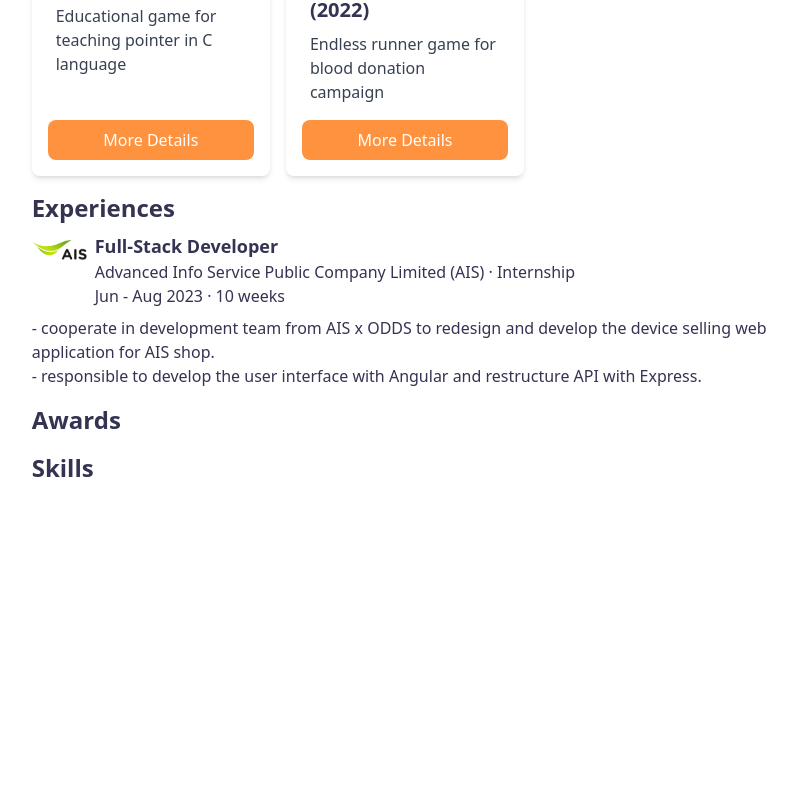
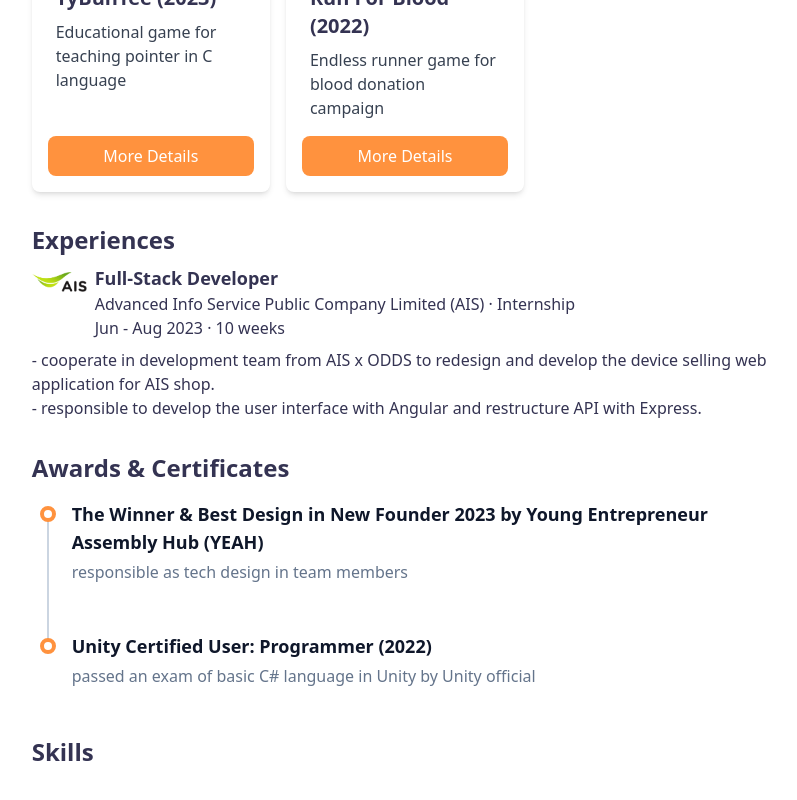
Before and after one commit to Napat-Edu/portfolio, a React (Vite) app: page / in a window 1280 px wide. Shown: the part 936-1736 px from the top of the page, without its empty margins (235-1032 px from the left). Before the commit the page ends 1436 px from the top, so only its background shows below. Built offline with nearby package versions, Linux system fonts and the light colour scheme.

Commit message:
set up timeline section

```diff
--- a/src/App.tsx
+++ b/src/App.tsx
@@ -1,4 +1,5 @@
 import Card from "./components/Card"
+import Timeline from "./components/Timeline"
 
 function App() {
 
@@ -18,44 +19,39 @@
         </div>
       </section>
 
-      <section className="w-7/12 mx-auto my-4">
+      <section className="w-7/12 mx-auto my-8">
         <h2 className="font-bold text-2xl">Projects</h2>
         <div className="grid grid-cols-3 grid-rows-2 gap-4 my-2">
           <Card
             title="Compath (now)"
             description="Web-app with resume classification for CPE students to recommend their career path"
             bannerImage="compath-banner.png"
-          >
-          </Card>
+          />
           <Card
             title="Haunted Story (2023)"
             description="Web-app for associate with storytelling game in real life"
             bannerImage="haunted-story-banner.png"
-          >
-          </Card>
+          />
           <Card
             title="Overvoice (2022)"
             description="Entertainment Dubbing App for blind person (Android)"
             bannerImage="overvoice-banner.png"
-          >
+          />
 
-          </Card>
           <Card
             title="TyBunTee (2023)"
             description="Educational game for teaching pointer in C language"
             bannerImage="tybuntee-banner.png"
-          >
-          </Card>
+          />
           <Card
             title="Run For Blood (2022)"
             description="Endless runner game for blood donation campaign"
             bannerImage="overvoice-banner.png"
-          >
-          </Card>
+          />
         </div>
       </section>
 
-      <section className="w-7/12 mx-auto my-4">
+      <section className="w-7/12 mx-auto my-8">
         <h2 className="font-bold text-2xl">Experiences</h2>
         <div className="flex flex-col mt-2">
 
@@ -76,11 +72,21 @@
         </div>
       </section>
 
-      <section className="w-7/12 mx-auto my-4">
-        <h2 className="font-bold text-2xl">Awards</h2>
+      <section className="w-7/12 mx-auto my-8">
+        <h2 className="font-bold text-2xl">Awards & Certificates</h2>
+        <div className="-my-2">
+          <Timeline
+            title="The Winner & Best Design in New Founder 2023 by Young Entrepreneur Assembly Hub (YEAH)"
+            description="responsible as tech design in team members"
+          />
+          <Timeline
+            title="Unity Certified User: Programmer (2022)"
+            description="passed an exam of basic C# language in Unity by Unity official"
+          />
+        </div>
       </section>
 
-      <section className="w-7/12 mx-auto my-4">
+      <section className="w-7/12 mx-auto my-8">
         <h2 className="font-bold text-2xl">Skills</h2>
       </section>
 
```
